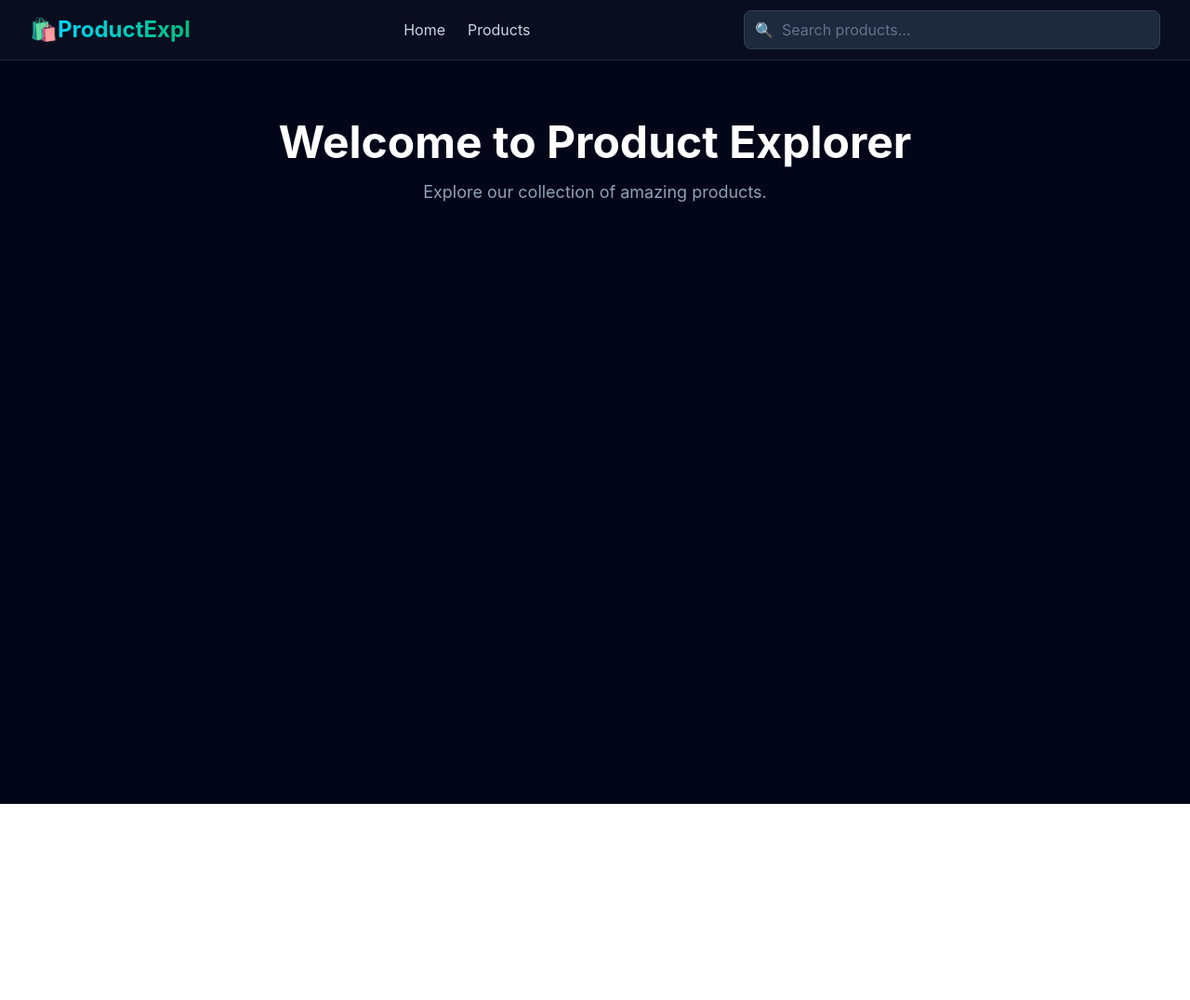
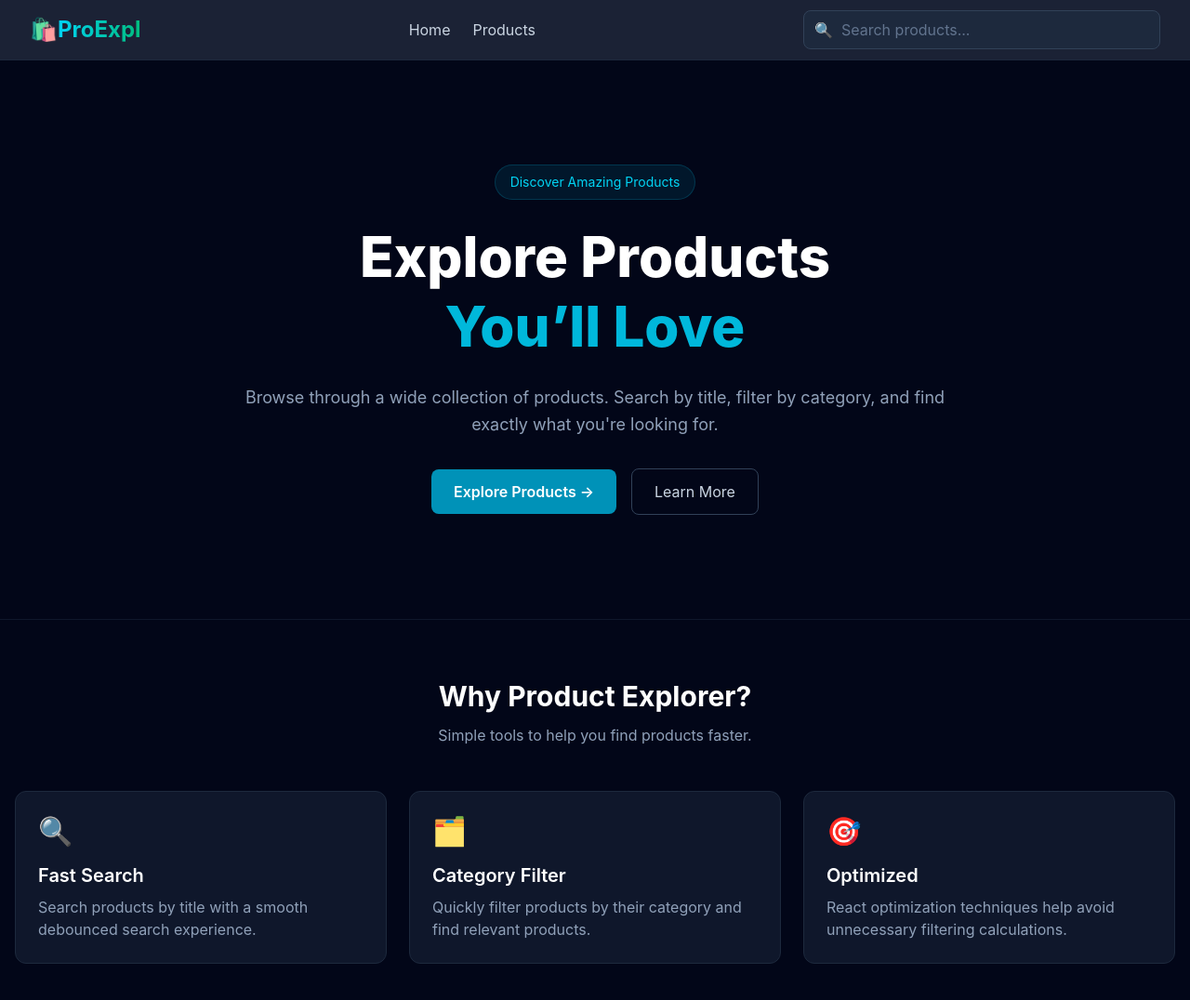
Before and after one commit to saiful-aj18/product-explorer-as-m-23, a React (Vite) app: page / in a window 1280 px wide. Shown: the top 1076 px of the page at 93% size. Before the commit the page ends 865 px from the top, so only its background shows below. Built offline with nearby package versions, Linux system fonts and the light colour scheme.

Commit message:
Enhance Home, Navbar, and Products components with improved layout and search functionality

```diff
--- a/src/App.jsx
+++ b/src/App.jsx
@@ -1,5 +1,10 @@
 import { useState } from "react";
-import { BrowserRouter, Routes, Route } from "react-router-dom";
+import {
+  BrowserRouter,
+  Routes,
+  Route,
+  Link,
+} from "react-router-dom";
 import Navbar from "./components/Navbar";
 import Products from "./pages/Products";
 import "./App.css";
@@ -7,15 +12,114 @@ import "./App.css";
 function Home() {
   return (
     <div className="min-h-screen bg-slate-950 text-white">
-      <div className="max-w-7xl mx-auto px-4 py-16 text-center">
-        <h1 className="text-4xl md:text-5xl font-bold mb-4">
-          Welcome to Product Explorer
-        </h1>
 
-        <p className="text-slate-400 text-lg">
-          Explore our collection of amazing products.
-        </p>
-      </div>
+      <section className="max-w-7xl mx-auto px-4 py-20 sm:py-28">
+
+        <div className="max-w-3xl mx-auto text-center">
+
+          <div className="inline-block px-4 py-2 mb-6 rounded-full bg-cyan-500/10 border border-cyan-500/20 text-cyan-400 text-sm">
+            Discover Amazing Products
+          </div>
+
+          <h1 className="text-4xl sm:text-5xl md:text-6xl font-extrabold leading-tight">
+            Explore Products
+            <span className="block text-cyan-500">
+              You’ll Love
+            </span>
+          </h1>
+
+          <p className="mt-6 text-lg text-slate-400 leading-relaxed">
+            Browse through a wide collection of products.
+            Search by title, filter by category, and find
+            exactly what you're looking for.
+          </p>
+
+          <div className="mt-8 flex flex-col sm:flex-row items-center justify-center gap-4">
+
+            <Link
+              to="/products"
+              className="w-full sm:w-auto px-6 py-3 rounded-lg bg-cyan-600 hover:bg-cyan-700 text-white font-semibold transition"
+            >
+              Explore Products →
+            </Link>
+
+            <a
+              href="#features"
+              className="w-full sm:w-auto px-6 py-3 rounded-lg border border-slate-700 hover:bg-slate-900 text-slate-300 transition"
+            >
+              Learn More
+            </a>
+
+          </div>
+
+        </div>
+
+      </section>
+
+      <section
+        id="features"
+        className="border-t border-slate-900"
+      >
+        <div className="max-w-7xl mx-auto px-4 py-16">
+
+          <div className="text-center mb-12">
+
+            <h2 className="text-3xl font-bold">
+              Why Product Explorer?
+            </h2>
+
+            <p className="mt-3 text-slate-400">
+              Simple tools to help you find products faster.
+            </p>
+
+          </div>
+
+          <div className="grid grid-cols-1 md:grid-cols-3 gap-6">
+
+            <div className="p-6 rounded-xl bg-slate-900 border border-slate-800">
+              <div className="text-3xl mb-4">🔍</div>
+
+              <h3 className="text-xl font-semibold mb-2">
+                Fast Search
+              </h3>
+
+              <p className="text-slate-400">
+                Search products by title with a smooth
+                debounced search experience.
+              </p>
+            </div>
+
+            <div className="p-6 rounded-xl bg-slate-900 border border-slate-800">
+              <div className="text-3xl mb-4">🗂️</div>
+
+              <h3 className="text-xl font-semibold mb-2">
+                Category Filter
+              </h3>
+
+              <p className="text-slate-400">
+                Quickly filter products by their category
+                and find relevant products.
+              </p>
+            </div>
+
+            <div className="p-6 rounded-xl bg-slate-900 border border-slate-800">
+              <div className="text-3xl mb-4">🎯</div>
+
+              <h3 className="text-xl font-semibold mb-2">
+                Optimized
+              </h3>
+
+              <p className="text-slate-400">
+                React optimization techniques help avoid
+                unnecessary filtering calculations.
+              </p>
+            </div>
+
+          </div>
+
+        </div>
+      </section>
+
     </div>
   );
 }
@@ -25,20 +129,24 @@ function App() {
 
   return (
     <BrowserRouter>
+
       <Navbar
         searchTerm={searchTerm}
         setSearchTerm={setSearchTerm}
       />
 
       <Routes>
-        <Route path="/" element={<Home />} />
+        <Route
+          path="/"
+          element={<Home />}
+        />
 
         <Route
           path="/products"
           element={
             <Products
               searchTerm={searchTerm}
-              setSearchTerm={setSearchTerm}
+
             />
           }
         />
@@ -47,4 +155,6 @@ function App() {
   );
 }
 
+
+
 export default App;
--- a/src/components/Navbar.jsx
+++ b/src/components/Navbar.jsx
@@ -1,49 +1,54 @@
-import { Link } from "react-router-dom";
+import { useState } from "react";
+import { Link, useNavigate } from "react-router-dom";
 
 const Navbar = ({ searchTerm, setSearchTerm }) => {
+  const [menuOpen, setMenuOpen] = useState(false);
+
+  const navigate = useNavigate();
+
+  const handleSearchFocus = () => {
+    if (window.location.pathname !== "/products") {
+      navigate("/products");
+    }
+  };
+
   return (
-    <nav className="bg-slate-950/97 border-b border-slate-800 sticky top-0 z-50">
+    <nav className="sticky top-0 z-50 bg-slate-900/95 backdrop-blur-md border-b border-slate-800">
       <div className="max-w-7xl mx-auto px-4 sm:px-6 lg:px-8">
-        <div className="flex items-center justify-between gap-6 h-16">
 
-          {/* Logo */}
+        <div className="flex items-center justify-between gap-4 h-16">
+
           <Link
             to="/"
             className="text-xl sm:text-2xl font-bold text-white whitespace-nowrap"
           >
-            🛍️<span className="bg-gradient-to-r from-cyan-400 to-emerald-500 bg-clip-text text-transparent">ProductExpl</span>
+            🛍️<span className="bg-gradient-to-r from-cyan-400 to-emerald-500 bg-clip-text text-transparent">ProExpl</span>
           </Link>
 
-          {/* Navigation */}
           <div className="hidden md:flex items-center gap-6">
             <Link
               to="/"
-              className="text-slate-300 hover:text-white transition duration-200"
+              className="text-slate-300 hover:text-white transition"
             >
               Home
             </Link>
 
             <Link
               to="/products"
-              className="text-slate-300 hover:text-white transition duration-200"
+              className="text-slate-300 hover:text-white transition"
             >
               Products
             </Link>
           </div>
 
-          {/* Search */}
-          <div className="flex-1 max-w-md">
+          <div className="hidden sm:block flex-1 max-w-sm">
             <div className="relative">
+
               <input
                 type="text"
                 value={searchTerm}
-                onChange={(event) =>
-                  setSearchTerm(event.target.value)
-                }
-                onFocus={() => {
-                  window.location.pathname !== "/products" &&
-                    (window.location.href = "/products");
-                }}
+                onFocus={handleSearchFocus}
+                onChange={(event) => setSearchTerm(event.target.value)}
                 placeholder="Search products..."
                 className="w-full px-4 py-2 pl-10 rounded-lg bg-slate-800 text-white placeholder-slate-500 border border-slate-700 focus:outline-none focus:ring-2 focus:ring-blue-500"
               />
@@ -51,10 +56,58 @@ const Navbar = ({ searchTerm, setSearchTerm }) => {
               <span className="absolute left-3 top-1/2 -translate-y-1/2">
                 🔍
               </span>
+
             </div>
           </div>
 
+          <button
+            onClick={() => setMenuOpen(!menuOpen)}
+            className="md:hidden text-slate-300 hover:text-white text-2xl"
+          >
+            ☰
+          </button>
+
         </div>
+
+        {menuOpen && (
+          <div className="md:hidden pb-4 space-y-3">
+
+            <Link
+              to="/"
+              onClick={() => setMenuOpen(false)}
+              className="block text-slate-300 hover:text-white"
+            >
+              Home
+            </Link>
+
+            <Link
+              to="/products"
+              onClick={() => setMenuOpen(false)}
+              className="block text-slate-300 hover:text-white"
+            >
+              Products
+            </Link>
+
+            <div className="relative pt-2">
+
+              <input
+                type="text"
+                value={searchTerm}
+                onFocus={handleSearchFocus}
+                onChange={(event) => setSearchTerm(event.target.value)}
+                placeholder="Search products..."
+                className="w-full px-4 py-2 pl-10 rounded-lg bg-slate-800 text-white placeholder-slate-500 border border-slate-700 focus:outline-none focus:ring-2 focus:ring-blue-500"
+              />
+
+              <span className="absolute left-3 top-1/2 -translate-y-1/2 pt-1">
+                🔍
+              </span>
+
+            </div>
+
+          </div>
+        )}
+
       </div>
     </nav>
   );
--- a/src/components/ProductCard.jsx
+++ b/src/components/ProductCard.jsx
@@ -1,17 +1,20 @@
 const ProductCard = ({ product }) => {
   return (
-    <div className="bg-slate-900 border border-slate-800 rounded-xl overflow-hidden hover:-translate-y-1 hover:border-slate-700 transition duration-300">
+    <div className="group bg-slate-900 border border-slate-800 rounded-2xl overflow-hidden hover:-translate-y-1 hover:border-slate-700 transition-all duration-300">
 
-      <div className="h-56 bg-white flex items-center justify-center p-6">
+      <div className="h-56 bg-white flex items-center justify-center p-6 overflow-hidden">
+
         <img
           src={product.thumbnail}
           alt={product.title}
-          className="h-full w-full object-contain"
+          className="h-full w-full object-contain group-hover:scale-105 transition-transform duration-300"
         />
+
       </div>
 
       <div className="p-5">
-        <p className="text-sm text-cyan-400 capitalize mb-2">
+
+        <p className="text-sm text-blue-400 capitalize mb-2">
           {product.category}
         </p>
 
@@ -19,7 +22,8 @@ const ProductCard = ({ product }) => {
           {product.title}
         </h2>
 
-        <div className="flex items-center justify-between mt-4">
+        <div className="flex items-center justify-between mt-5">
+
           <p className="text-2xl font-bold text-white">
             ${product.price}
           </p>
@@ -27,7 +31,15 @@ const ProductCard = ({ product }) => {
           <span className="text-sm text-yellow-400">
             ⭐ {product.rating}
           </span>
+
         </div>
+
+        <div className="mt-4 pt-4 border-t border-slate-800">
+          <p className="text-sm text-slate-500">
+            {product.stock} items available
+          </p>
+        </div>
+
       </div>
 
     </div>
--- a/src/pages/Products.jsx
+++ b/src/pages/Products.jsx
@@ -3,7 +3,7 @@ import ProductCard from "../components/ProductCard";
 import CategoryFilter from "../components/CategoryFilter";
 import useDebounce from "../hooks/useDebounce";
 
-const Products = ({ searchTerm, setSearchTerm }) => {
+const Products = ({ searchTerm  }) => {
   const [products, setProducts] = useState([]);
   const [categories, setCategories] = useState(["all"]);
   const [selectedCategory, setSelectedCategory] = useState("all");
```
